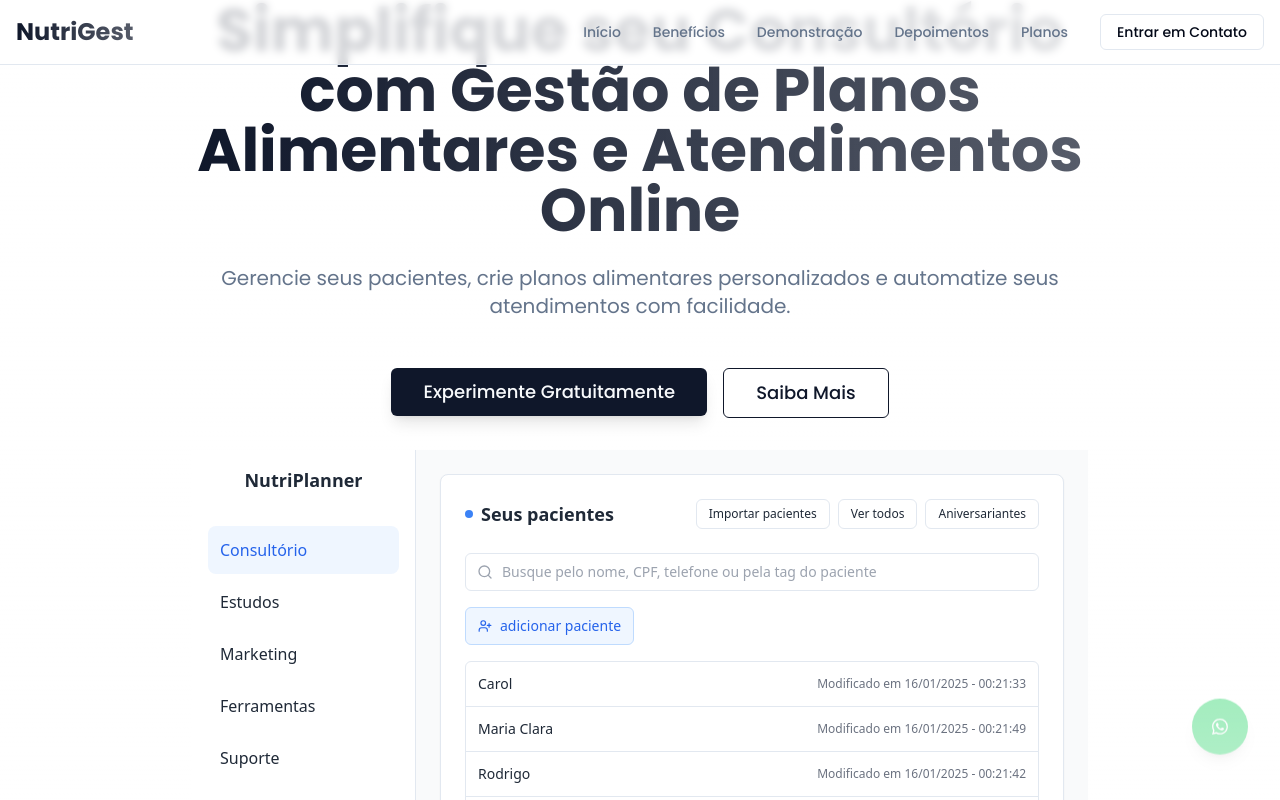
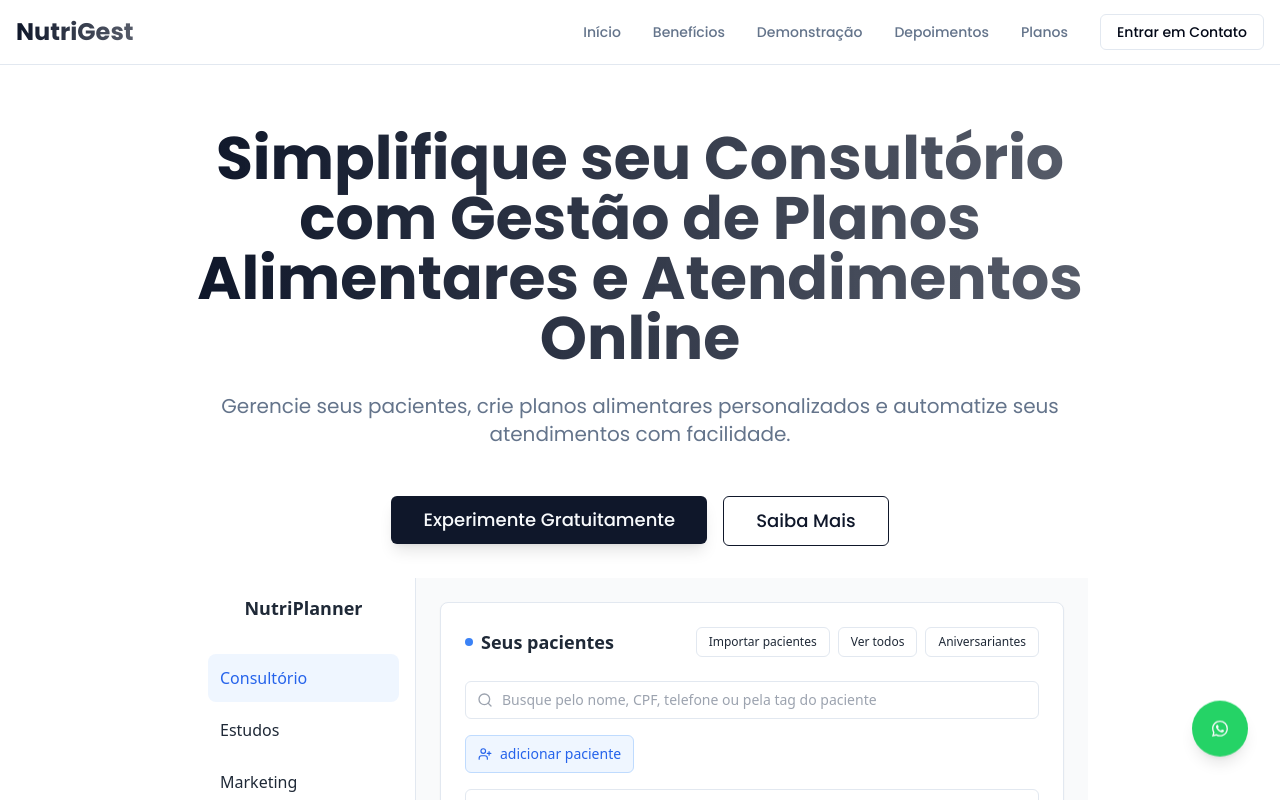
Before and after one commit to nadodev/nutrigestor, a Next.js app: page / in a window 1280 px wide. Shown: the top 800 px of the page. Built offline with nearby package versions, Linux system fonts and the light colour scheme.

Commit message:
ajustado zindex do botao

```diff
--- a/app/components/hero.tsx
+++ b/app/components/hero.tsx
@@ -8,7 +8,7 @@ export function Hero() {
       initial={{ opacity: 0, y: 20 }}
       animate={{ opacity: 1, y: 0 }}
       transition={{ duration: 0.8 }}
-      className="relative  overflow-hidden"
+      className="relative  overflow-hidden pt-32"
       id="home"
     >
       <div className="absolute inset-0 bg-gradient-to-b from-background/0 to-background/80"></div>
--- a/app/components/whatsapp-button.tsx
+++ b/app/components/whatsapp-button.tsx
@@ -6,7 +6,7 @@ import { BsWhatsapp } from 'react-icons/bs';
 export function WhatsAppButton() {
   return (
     <Button
-      className="fixed bottom-8 right-8 rounded-full w-14 h-14 p-0 shadow-lg hover:shadow-xl transition-all duration-300 animate-bounce bg-[#25D366] hover:bg-[#25D366]/90"
+      className=" z-50 fixed bottom-8 right-8 rounded-full w-14 h-14 p-0 shadow-lg hover:shadow-xl transition-all duration-300 animate-bounce bg-[#25D366] hover:bg-[#25D366]/90"
       onClick={() => window.open('https://wa.me/5511999999999', '_blank')}
     >
       <div className="flex items-center justify-center">
```
Also changed, not shown: public/hero.png (added).
